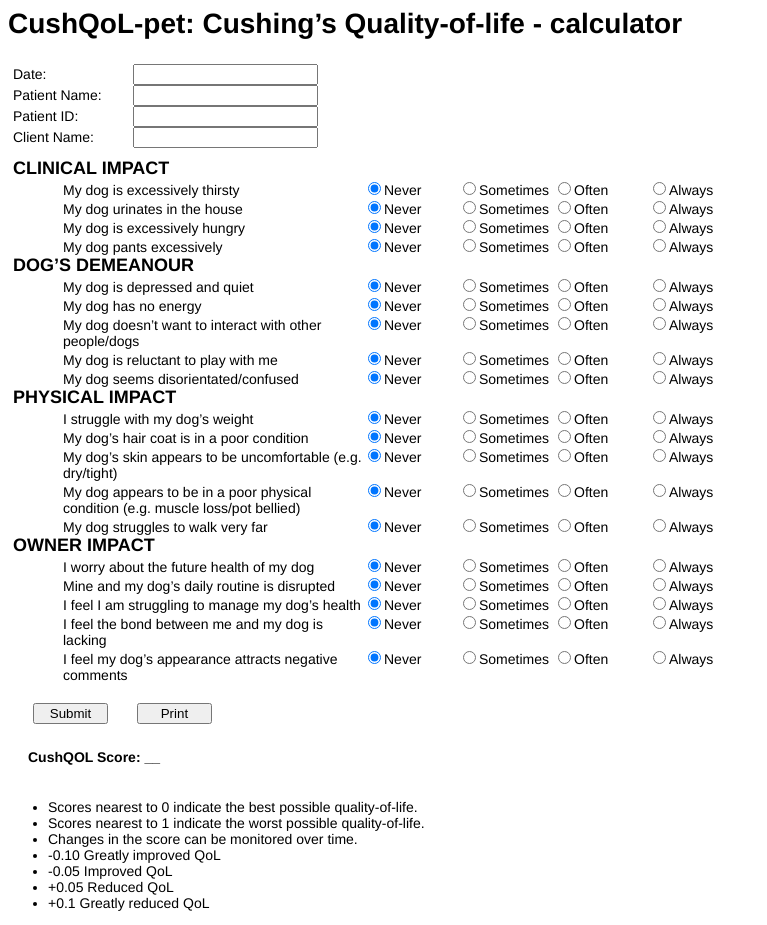
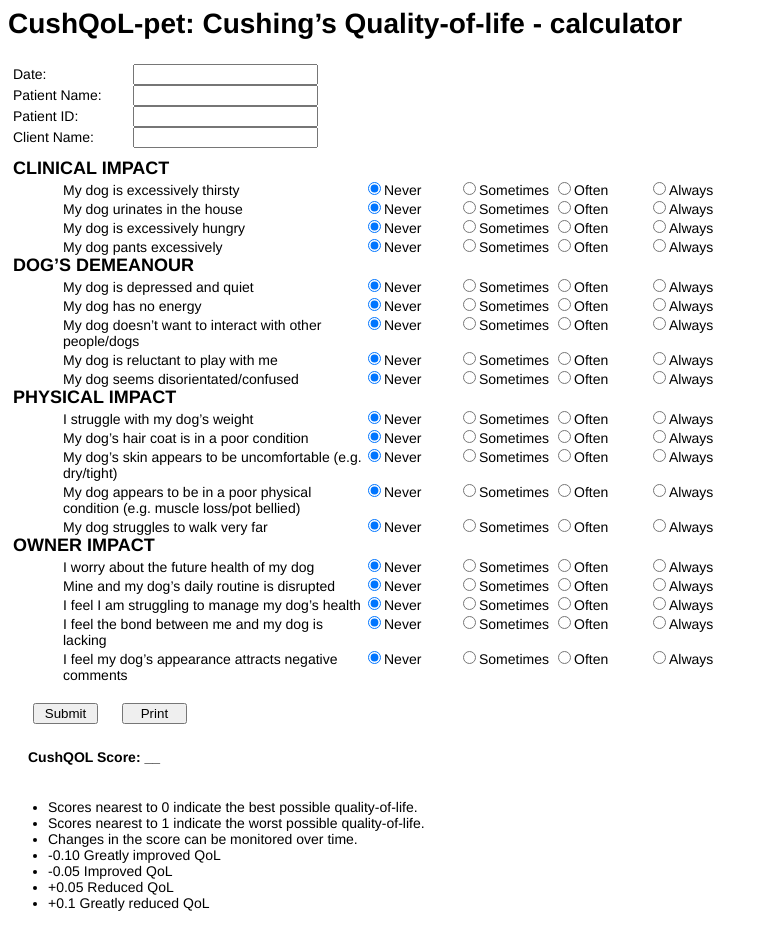
Before and after one commit to veterinary-calculators/links, a plain HTML site: page CushQOL.html in a window 1280 px wide. Shown: the whole page, without its empty margins (0-767 px from the left). Drawn offline with Linux system fonts and the light colour scheme.

Commit message:
Update CushQOL.html

```diff
--- a/CushQOL.html
+++ b/CushQOL.html
@@ -61,9 +61,9 @@ display:block;
 }
 
 button {
-width: 75px;
+width: 65px;
 margin-left: 20px;
-margin-right: 5px;
+margin-right: 0px;
 margin-top: 20px;
 }
 
```
